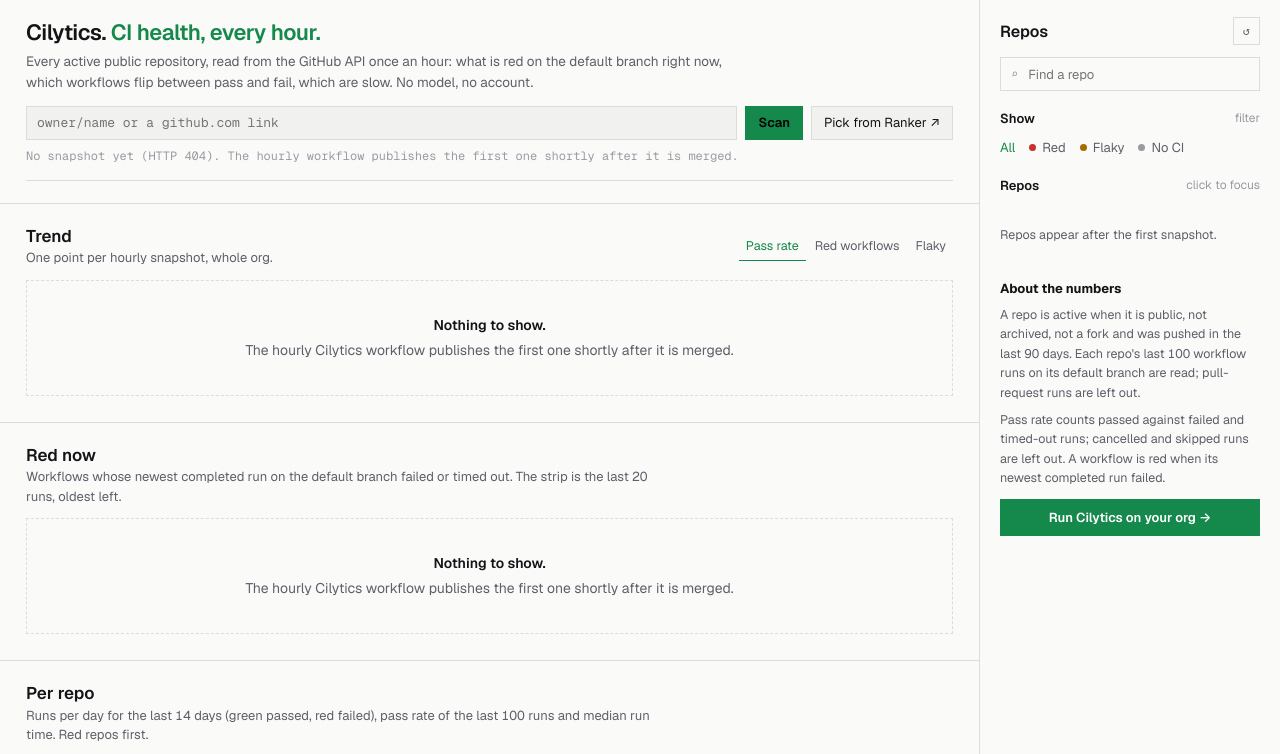
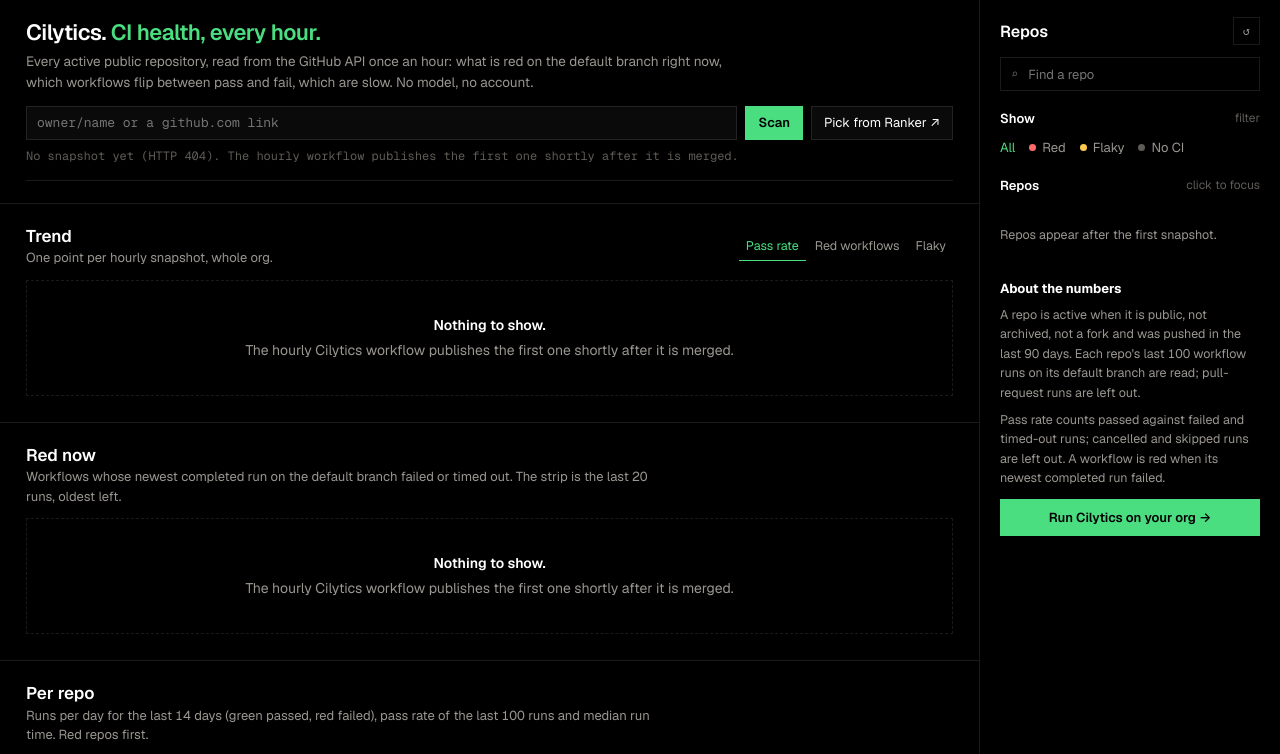
Before and after one commit to actions-marketplace-validations/flisk-sh_cilytics, a plain HTML site: page site/index.html in a window 1280 px wide. Shown: the part 59-813 px from the top of the page. Drawn offline with nearby package versions, Linux system fonts and the light colour scheme; no server answers.

Commit message:
feat(site): pure black theme like the GEL site and the ranker (#3)
Drop the light theme and the system-theme switch; one black page.

Signed-off-by: odykyi <24225497+odykyi@users.noreply.github.com>
Co-authored-by: Claude Sonnet 5.5 <noreply@anthropic.com>

```diff
--- a/site/index.html
+++ b/site/index.html
@@ -20,11 +20,9 @@
 <link rel="stylesheet" href="https://fonts.googleapis.com/css2?family=Geist:wght@400;500;600;700&family=Geist+Mono:wght@400;500&display=swap">
 <style>
 /* After Stacklytics (flisk.sh/benchmarks): sticky header with the product switcher and chart tabs, charts in ruled
-   sections, a sidebar list to filter by. Dark by default like Stacklytics, light when the system asks for it. */
-:root{--bg:#0b0b0d;--panel:#101013;--line:#222228;--ink:#ececf1;--dim:#8a8a96;--faint:#55555f;--green:#3ddc84;--red:#ff6b6b;--amber:#ffc94d;--blue:#6fa8ff;--hd:rgba(11,11,13,.92);--on-accent:#0b0b0d;
+   sections, a sidebar list to filter by. Pure black like the GEL site and the ranker, whatever the system theme. */
+:root{--bg:#000;--panel:#0a0a0b;--line:rgba(255,255,255,.1);--ink:#fff;--dim:#9a9690;--faint:#5f5c57;--green:#4ade80;--red:#ff6b6b;--amber:#ffc94d;--blue:#7fe3f5;--hd:rgba(0,0,0,.92);--on-accent:#000;
   --mono:'Geist Mono',ui-monospace,Menlo,monospace;--sans:Geist,system-ui,-apple-system,'Segoe UI',sans-serif;color-scheme:dark}
-@media (prefers-color-scheme:light){:root:not([data-theme="dark"]){--bg:#fafaf9;--panel:#f1f1ef;--line:#dcdcd8;--ink:#141417;--dim:#5f5f69;--faint:#9a9aa3;--green:#14894b;--red:#c8322b;--amber:#a46b00;--blue:#2f6fd6;--hd:rgba(250,250,249,.92);--on-accent:#fff;color-scheme:light}}
-:root[data-theme="light"]{--bg:#fafaf9;--panel:#f1f1ef;--line:#dcdcd8;--ink:#141417;--dim:#5f5f69;--faint:#9a9aa3;--green:#14894b;--red:#c8322b;--amber:#a46b00;--blue:#2f6fd6;--hd:rgba(250,250,249,.92);--on-accent:#fff;color-scheme:light}
 *{box-sizing:border-box}
 html{-webkit-text-size-adjust:100%;overflow-x:clip}
 body{margin:0;background:var(--bg);color:var(--ink);font:14px/1.5 var(--sans);font-feature-settings:'ss01','tnum';-webkit-font-smoothing:antialiased}
```
